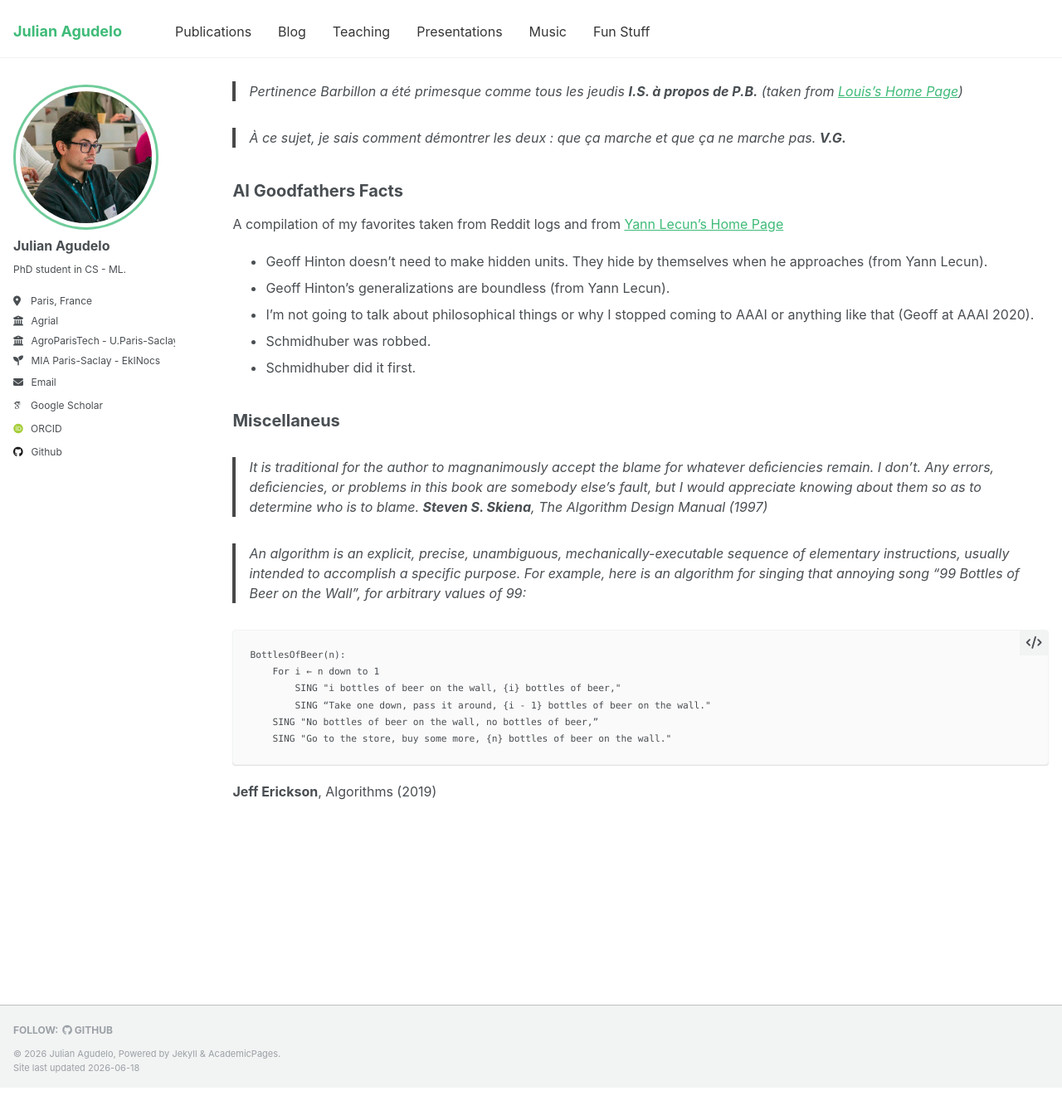
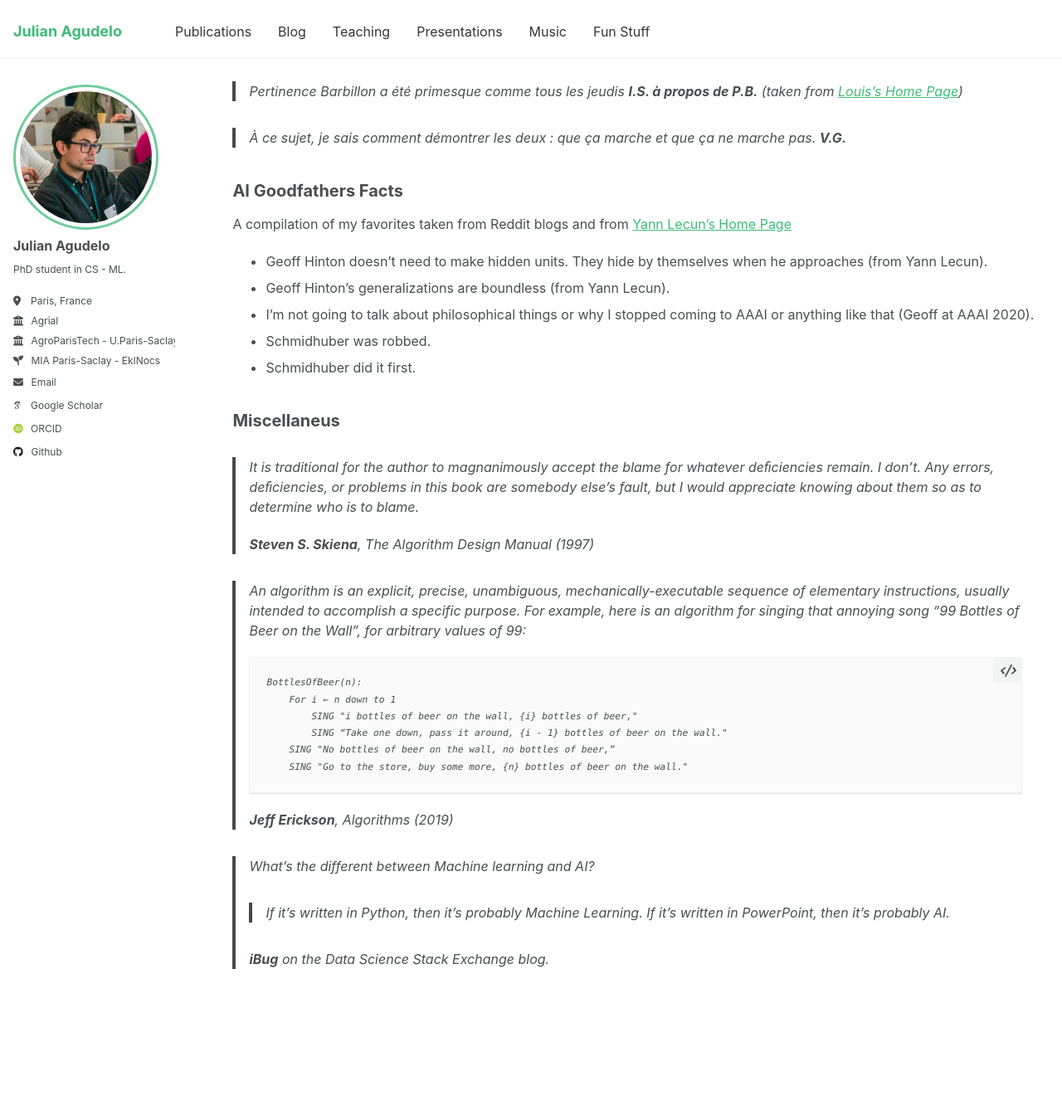
Before and after one commit to JulAgu/JulAgu.github.io, a Jekyll site: the page built from _pages/fun-stuff.md, in a window 1280 px wide and 1400 px high, scrolled down 221 px. Shown: the top 1350 px of the window at 83% size. Built offline with Jekyll 4.4.1, drawn with Linux system fonts in a browser that asks for light colours; some web fonts are replaced; before the commit the page ends 1532 px from its top, so only the background shows below that.

Commit message:
Add SE miscellaneus quote

````diff
--- a/_pages/fun-stuff.md
+++ b/_pages/fun-stuff.md
@@ -22,7 +22,7 @@ Quotes
 
 AI Goodfathers Facts
 ------
-A compilation of my favorites taken from Reddit logs and from [Yann Lecun's Home Page](http://yann.lecun.com/ex/fun/index.html)
+A compilation of my favorites taken from Reddit blogs and from [Yann Lecun's Home Page](http://yann.lecun.com/ex/fun/index.html)
 
 - Geoff Hinton doesn't need to make hidden units. They hide by themselves when he approaches (from Yann Lecun).
 - Geoff Hinton's generalizations are boundless (from Yann Lecun).
@@ -33,17 +33,24 @@ A compilation of my favorites taken from Reddit logs and from [Yann Lecun's Home
 Miscellaneus
 ------
 > It is traditional for the author to magnanimously accept the blame for whatever deﬁciencies remain. I don’t. Any errors, deﬁciencies, or problems in this book are somebody else’s fault, but I would appreciate knowing about them so as to determine who is to blame.
-**Steven S. Skiena**, The Algorithm Design Manual (1997)
+>
+> **Steven S. Skiena**, The Algorithm Design Manual (1997)
 
 > An algorithm is an explicit, precise, unambiguous, mechanically-executable sequence of elementary instructions, usually intended to accomplish a specific
 purpose. For example, here is an algorithm for singing that annoying song “99 Bottles of Beer on the Wall”, for arbitrary values of 99:
+>
+> ```
+> BottlesOfBeer(n):
+>     For i ← n down to 1
+>         SING "i bottles of beer on the wall, {i} bottles of beer,"
+>         SING “Take one down, pass it around, {i - 1} bottles of beer on the wall."
+>     SING "No bottles of beer on the wall, no bottles of beer,”
+>     SING "Go to the store, buy some more, {n} bottles of beer on the wall."
+> ```
+> **Jeff Erickson**, Algorithms (2019)
 
-```
-BottlesOfBeer(n):
-    For i ← n down to 1
-        SING "i bottles of beer on the wall, {i} bottles of beer,"
-        SING “Take one down, pass it around, {i - 1} bottles of beer on the wall."
-    SING "No bottles of beer on the wall, no bottles of beer,”
-    SING "Go to the store, buy some more, {n} bottles of beer on the wall."
-```
-**Jeff Erickson**, Algorithms (2019)
+> What's the different between Machine learning and AI?
+>>If it's written in Python, then it's probably Machine Learning.
+If it's written in PowerPoint, then it's probably AI.
+>
+> **iBug** on the Data Science Stack Exchange blog.
````
